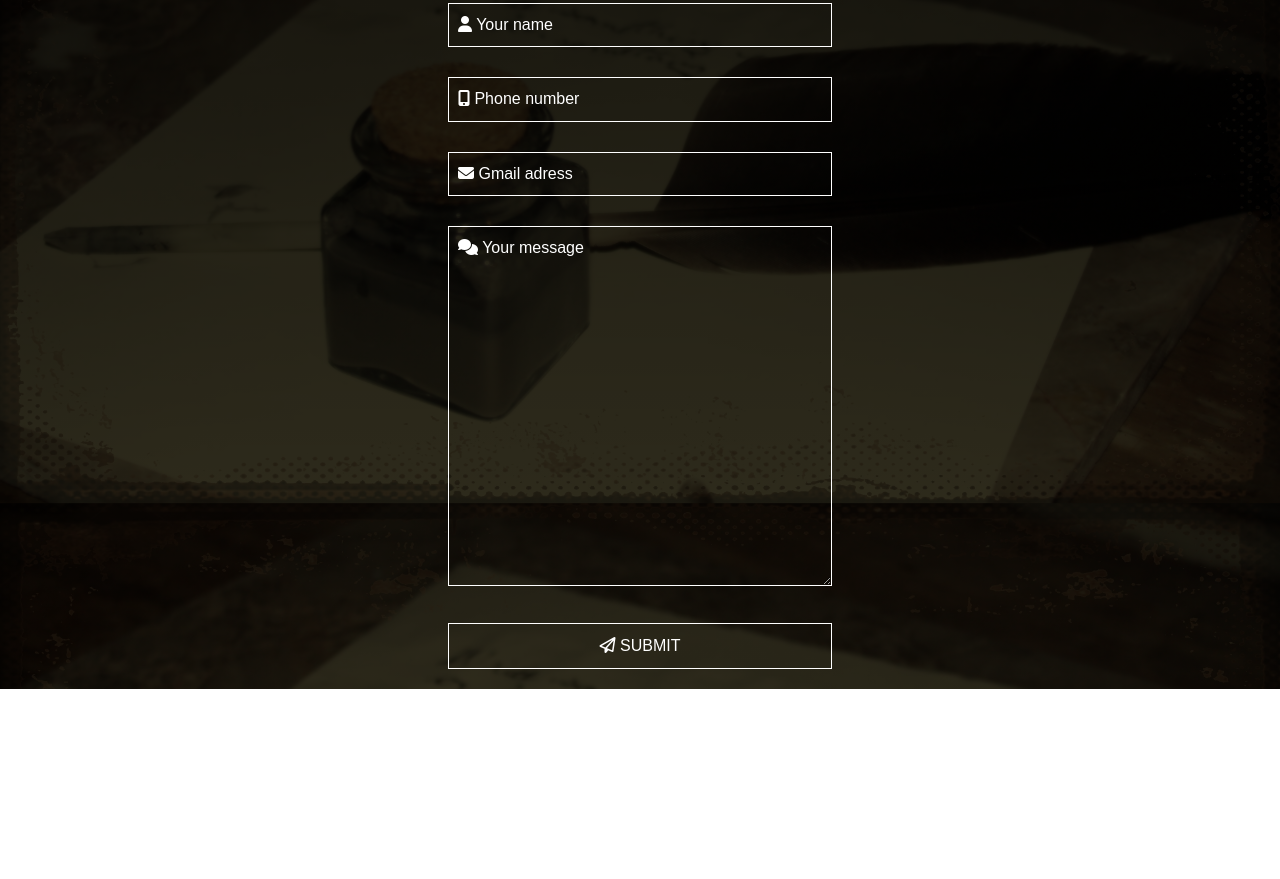
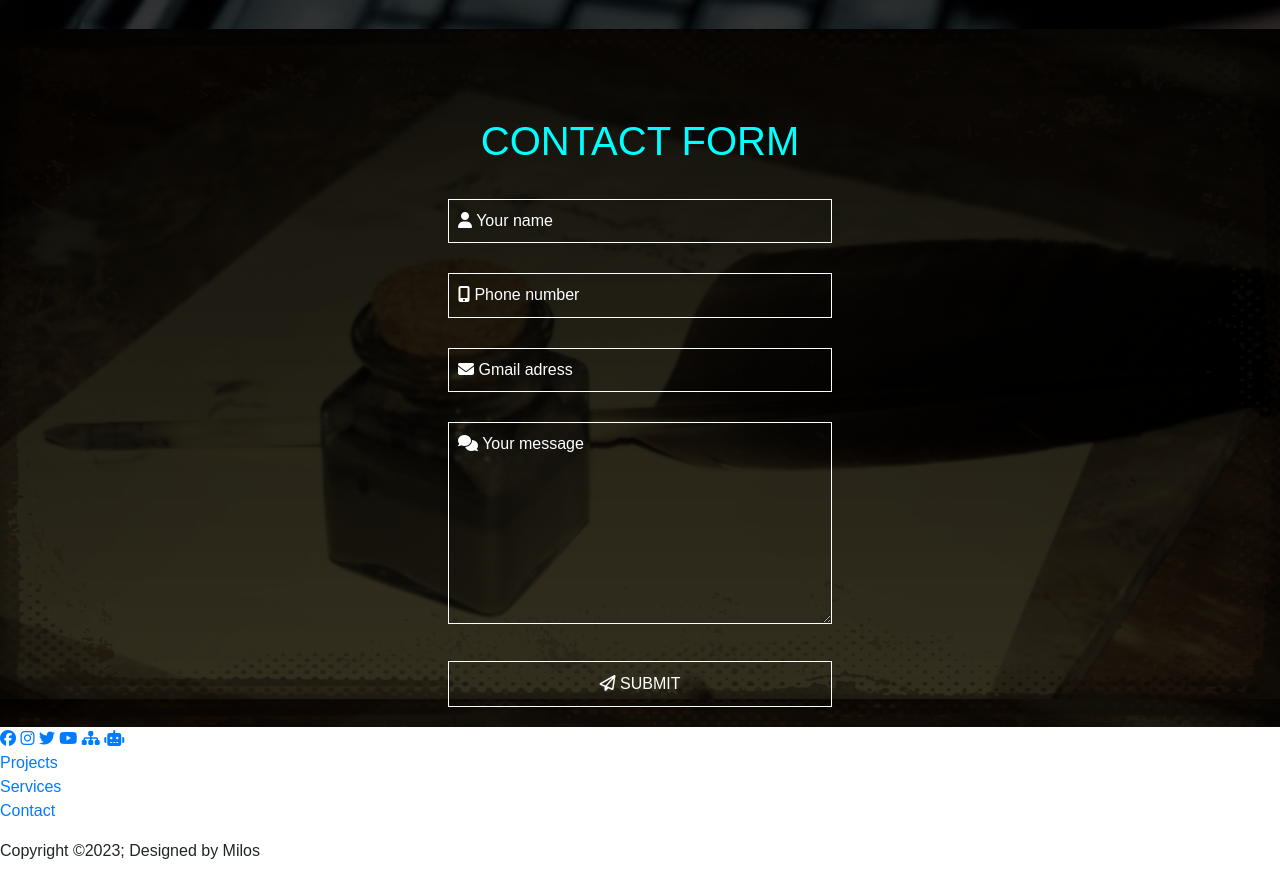
Before and after one commit to ShOoMYx/portfolio, a plain HTML site: page index.html in a window 1280 px wide. Shown: the part 2096-2975 px from the top of the page. Before the commit the page ends 2785 px from the top, so only its background shows below. Drawn offline with nearby package versions, Linux system fonts and the light colour scheme; a web font is replaced by a local one.

Commit message:
Update index.html

```diff
--- a/index.html
+++ b/index.html
@@ -59,8 +59,8 @@
             </div>
         </div>
     </section>
+    <div class="service-title"><h1>Services</h1></div>
     <section id="services">
-        <div class="service-title"><h1>Services</h1></div>
 
             <div class="services">
 
@@ -107,7 +107,7 @@
 						<label for="gmail"><i class="fa-solid fa-envelope"></i> Gmail adress</label>
 					</div>
 					<div class="input-grupa">
-						<textarea id="message" rows="15" cols="69" name="message" required></textarea/>
+						<textarea id="message" rows="8" cols="69" name="message" required></textarea/>
 						<label for="message"><i class="fa-solid fa-comments"></i> Your message</label>
 					</div>
 					<button type="submit"><i class="fa-regular fa-paper-plane"></i> SUBMIT</button>
@@ -116,7 +116,29 @@
 
 			</div>
 		</div>
+        <footer id="footer">
+            <div id="footer-kontakt">
+                <div class="icons">
+                    <a href="https://www.facebook.com/"><i class="fa-brands fa-facebook"></i></a>
+                    <a href="https://www.instagram.com/"><i class="fa-brands fa-instagram"></i></a>
+                    <a href="https://twitter.com/"><i class="fa-brands fa-twitter"></i></a>
+                    <a href="https://www.youtube.com/"><i class="fa-brands fa-youtube"></i></a>
+                    <a href="sitemap.xml"><i class="fa-solid fa-sitemap"></i></a>
+                    <a href="robots.txt" target="_blank"><i class="fa-solid fa-robot"></i></a>
+                </div>
+                <div class="footer-nav">
+                    <ul>
+                        <li><a href='#project'>Projects</a></li>
+                        <li><a href='#services'>Services</a></li>
+                        <li><a href='#contact'>Contact</a></li>
+                    </ul>
+                </div>
+                <div class="footer-copyright">
+                    <p>Copyright &copy;2023; Designed by <span class="copyright">Milos</span></p>
+                </div>
+            </div>
 
+            </footer>
 
 </body>
 </html>
```
